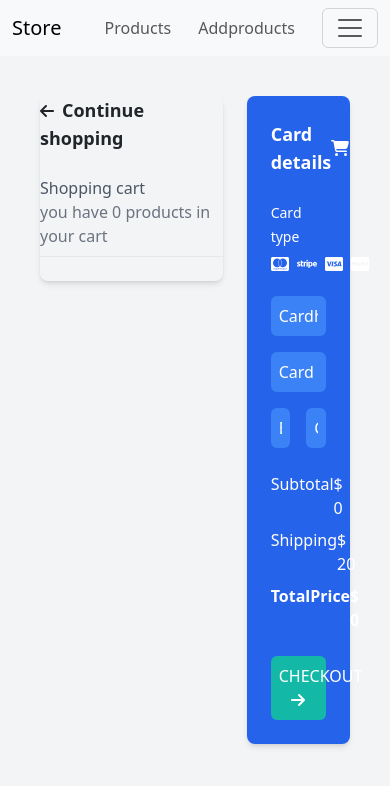
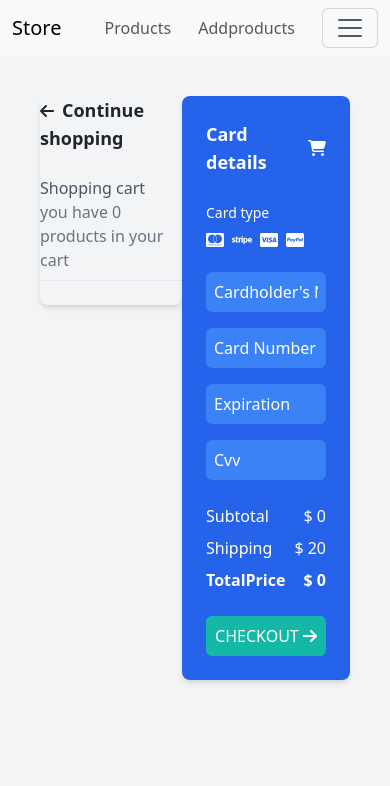
Before and after one commit to codeBase-life/Store, a React (Vite) app: page /cart in a window 390 px wide. Shown: the top 786 px of the page. Built offline with nearby package versions, Linux system fonts and the light colour scheme.

Commit message:
payment responsiveness

```diff
--- a/src/CartComponents/CartPayment.jsx
+++ b/src/CartComponents/CartPayment.jsx
@@ -63,7 +63,7 @@ function CartPayment() {
           </div>
         ))}
       </div>
-      <div className="w-1/3 ml-6 bg-blue-600 p-6 rounded-lg shadow-md text-white">
+      <div className="w-full sm:w-2/3 md:w-1/2 lg:w-1/3 ml-0 sm:ml-6 bg-blue-600 p-4 sm:p-6 rounded-lg shadow-md text-white">
         <div className="flex items-center mb-4">
           <span className="text-lg font-semibold">Card details</span>
           <span className="ml-auto rounded-full">
@@ -73,7 +73,6 @@ function CartPayment() {
         <div className="mb-4">
           <span className="text-sm">Card type</span>
           <div className="flex space-x-2 mt-2">
-            {/* <img src= alt="Mastercard" /> */}
             <FontAwesomeIcon icon={faCcMastercard} />
             <FontAwesomeIcon icon={faStripe} />
             <FontAwesomeIcon icon={faCcVisa} />
@@ -91,16 +90,16 @@ function CartPayment() {
             placeholder="Card Number"
             className="w-full p-2 rounded bg-blue-500 placeholder-white"
           />
-          <div className="flex space-x-4">
+          <div className="flex flex-col sm:flex-row space-y-4 sm:space-y-0 sm:space-x-4">
             <input
               type="text"
               placeholder="Expiration"
-              className="w-1/2 p-2 rounded bg-blue-500 placeholder-white"
+              className="w-full sm:w-1/2 p-2 rounded bg-blue-500 placeholder-white"
             />
             <input
               type="text"
               placeholder="Cvv"
-              className="w-1/2 p-2 rounded bg-blue-500 placeholder-white"
+              className="w-full sm:w-1/2 p-2 rounded bg-blue-500 placeholder-white"
             />
           </div>
         </div>
@@ -118,8 +117,7 @@ function CartPayment() {
             <span>$ {totalPrice ? totalPrice + shippingFee : 0}</span>
           </div>
         </div>
-        <button className="w-full mt-4 bg-teal-500 p-2 rounded text-white ">
-          {/* <span>$4818.00</span> */}
+        <button className="w-full mt-4 bg-teal-500 p-2 rounded text-white">
           <span>
             <Link to="/thanks">
               CHECKOUT <FontAwesomeIcon icon={faArrowRight} />
```
